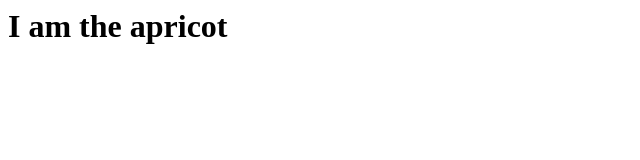
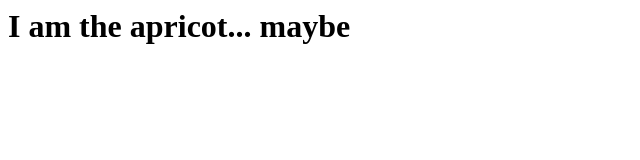
Before and after one commit to TheRobotCarlson/iamtheapricot, a plain HTML site: page index.html in a window 1280 px wide. Shown: the whole page, without its empty margins (0-640 px from the left). Drawn offline with Linux system fonts and the light colour scheme.

Commit message:
text change

```diff
--- a/index.html
+++ b/index.html
@@ -1,3 +1,3 @@
 <html>
-    <h1>I am the apricot</h1>
+    <h1>I am the apricot... maybe</h1>
 </html>
```
